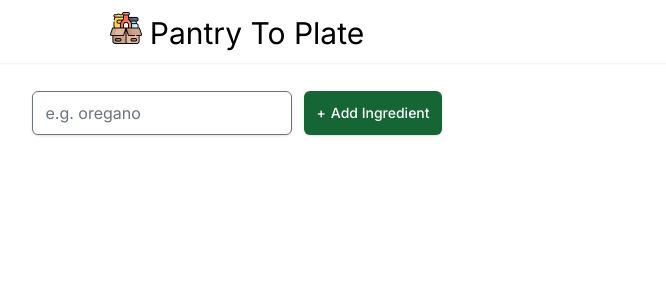
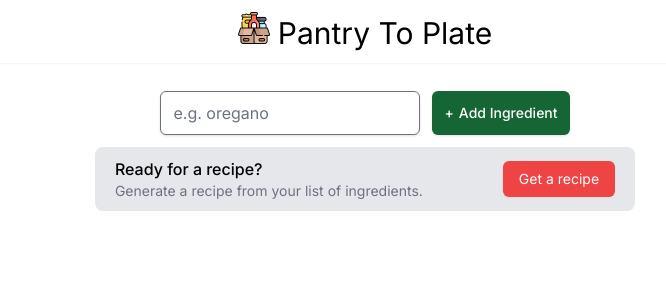
Before and after one commit to jenieg/pantry-to-plate, a React (Vite) app: page / in a window 1280 px wide. Shown: the top 300 px of the page, without its empty margins (275-941 px from the left). Built offline with nearby package versions, Linux system fonts and the light colour scheme.

Commit message:
feat: added styling for get recipe card

```diff
--- a/src/components/Form.jsx
+++ b/src/components/Form.jsx
@@ -5,7 +5,7 @@ const Main = () => {
     const [ingredients, setIngredients] = React.useState([])
 
     const ingredientsListItems = ingredients.map(ingredient => (
-        <li className="px-3 py-1 bg-gray-200 rounded-md shadow" key={ingredient}>{ingredient}</li>
+        <li className="px-3 py-1 bg-gray-100 rounded-md shadow" key={ingredient}>{ingredient}</li>
     ));
 
     function addIngredient(formData) {
@@ -15,7 +15,7 @@ const Main = () => {
     }
 
     return (
-        <main className="max-w-5xl pt-7 px-7">
+        <main className="max-w-7xl pt-7 px-7">
             <form
                 action={addIngredient}
                 className="flex flex-col sm:flex-row sm:flex-grow justify-center gap-3"
@@ -32,10 +32,17 @@ const Main = () => {
                 >Add Ingredient</button>
             </form>
 
-            <section className="flex justify-center">
+            <section aria-live="polite" className="flex justify-center mt-3">
                 <ul className="max-w-3xl flex flex-wrap justify-center items-center gap-3 mt-5">
                     {ingredientsListItems}
                 </ul>
+                <div className="w-max flex sm:flex-row flex-col justify-between items-center rounded-lg bg-gray-200 px-5 py-2.5">
+                    <div className="sm:mr-20 mr-0 mb-3 sm:mb-0 text-center sm:text-left">
+                        <h3 className="text-md font-medium leading-6">Ready for a recipe?</h3>
+                        <p className="text-gray-500 text-sm leading-5">Generate a recipe from your list of ingredients.</p>
+                    </div>
+                    <button className="border-none rounded-md bg-red-500 shadow-sm text-white px-4 py-2 text-sm cursor-pointer">Get a recipe</button>
+                </div>
             </section>
 
         </main>
--- a/src/components/Header.jsx
+++ b/src/components/Header.jsx
@@ -2,7 +2,7 @@ import PantryToPlate from "/pantry.webp"
 
 const Header = () => {
     return (
-        <header className="max-w-5xl flex justify-center items-baseline p-3 shadow-sm">
+        <header className="max-w-7xl flex justify-center items-baseline p-3 shadow-sm">
             <img src={PantryToPlate} alt="Pantry to Plate Logo" className="max-h-8 pr-2"/>
             <h1 className="text-3xl">Pantry To Plate</h1>
         </header>
```
